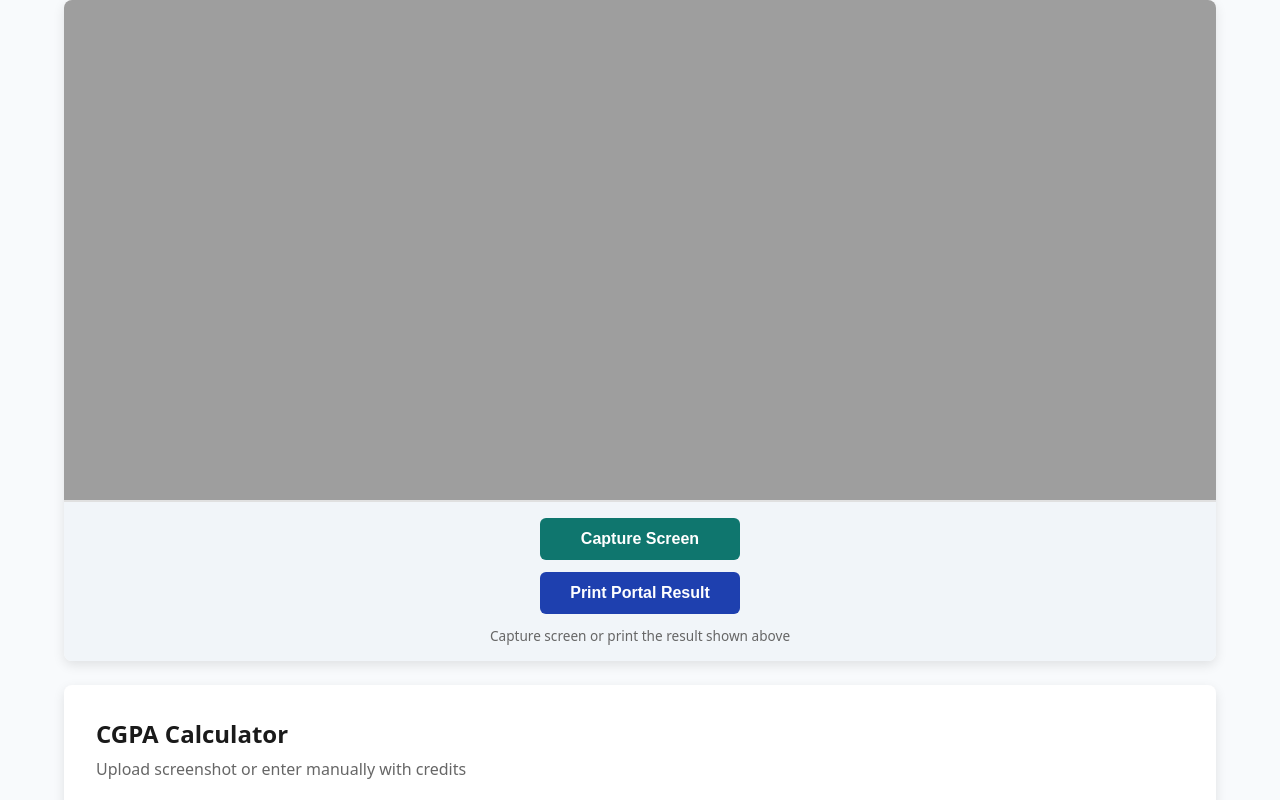
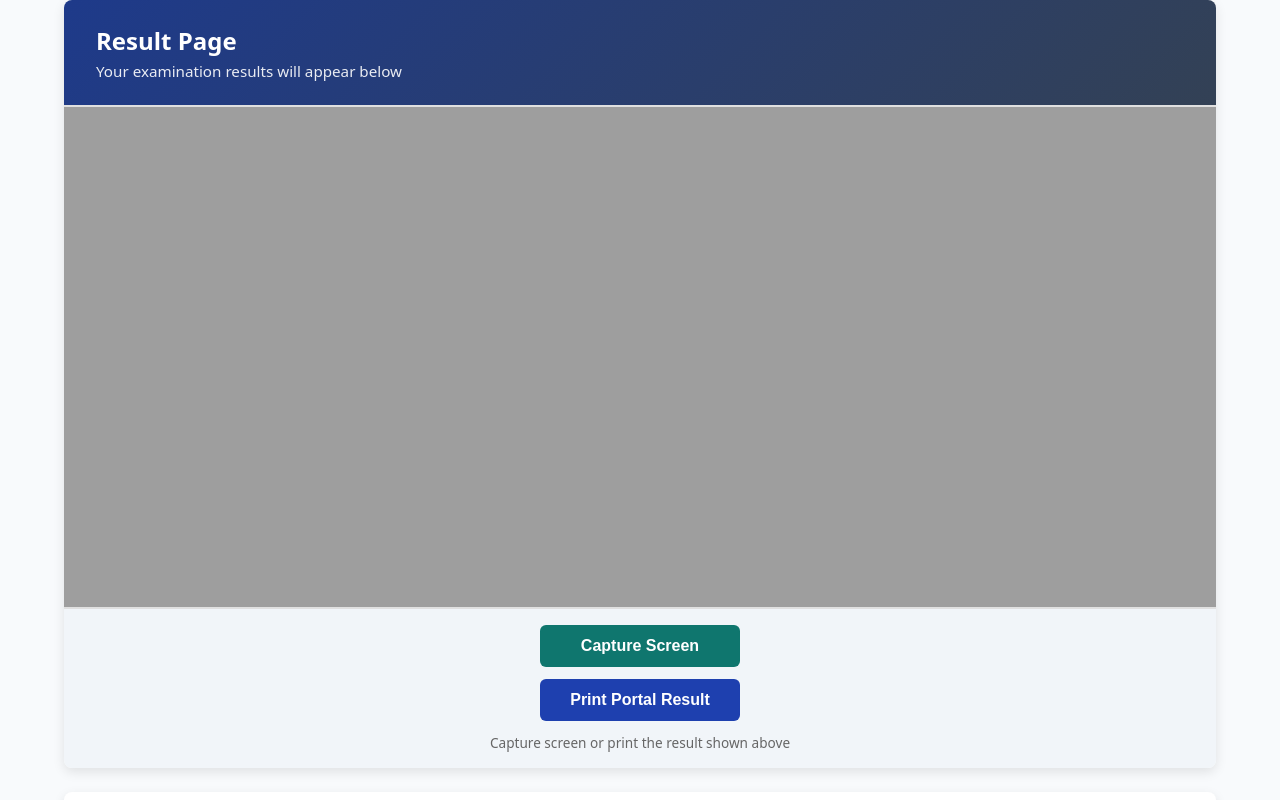
Before and after one commit to Duraib04/Student_CGPA_CALCULATOR, a plain HTML site: page index.html in a window 1280 px wide. Both pictures are taken after typing "Sample" into the empty fields and a click on the button "View Results". Shown: the part 537-1337 px from the top of the page. Drawn offline with Linux system fonts and the light colour scheme.

Commit message:
Separate Check Your Results and Result Page sections

```diff
--- a/index.html
+++ b/index.html
@@ -15,6 +15,7 @@
   </header>
 
   <main>
+    <!-- Check Your Results Section -->
     <div class="form-container">
       <h2>Check Your Results</h2>
       <p class="instructions">Enter your Register Number to view your examination results</p>
@@ -44,7 +45,12 @@
       </div>
     </div>
 
+    <!-- Result Page Section -->
     <div class="portal-container">
+      <div class="portal-header">
+        <h2>Result Page</h2>
+        <p class="instructions">Your examination results will appear below</p>
+      </div>
       <iframe
         id="resultsFrame"
         name="resultsFrame"
--- a/styles.css
+++ b/styles.css
@@ -136,7 +136,27 @@ main {
 }
 
 .portal-container.active {
-  display: block;
+  display: flex;
+  flex-direction: column;
+}
+
+.portal-header {
+  padding: 1.5rem 2rem;
+  background: linear-gradient(135deg, #1e3a8a 0%, #334155 100%);
+  color: white;
+  border-bottom: 2px solid #e0e0e0;
+}
+
+.portal-header h2 {
+  font-size: 1.5rem;
+  margin-bottom: 0.25rem;
+  color: white;
+}
+
+.portal-header .instructions {
+  margin: 0;
+  color: rgba(255, 255, 255, 0.9);
+  font-size: 0.95rem;
 }
 
 #resultsFrame {
@@ -145,6 +165,7 @@ main {
   min-height: 500px;
   border: none;
   display: block;
+  flex: 1;
 }
 
 .import-section {
```
